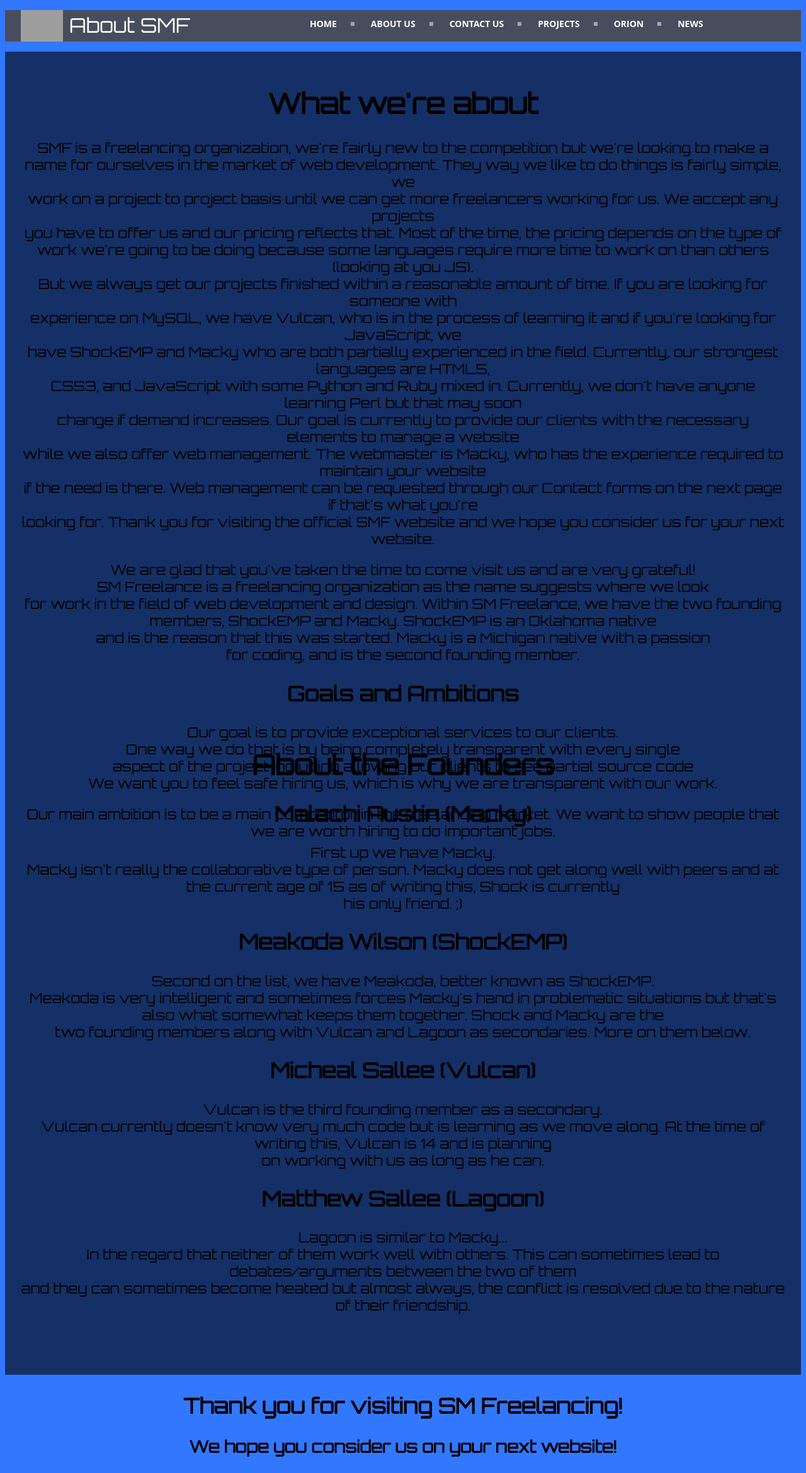
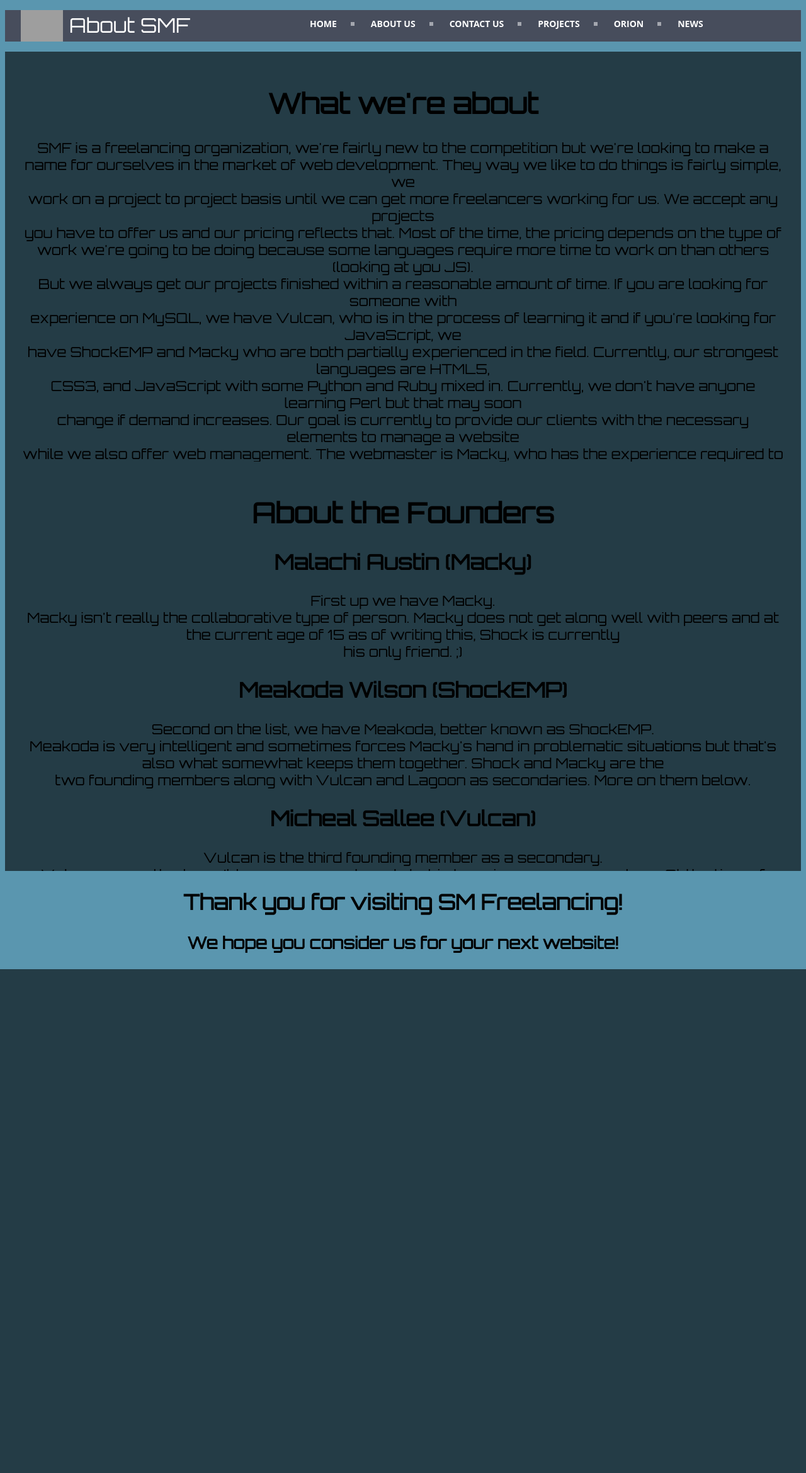
Before and after one commit to orion-solutions/smfwebsite, a PHP site: page /about-us/About.html in a window 1280 px wide. Shown: the whole page at 63% size. After the commit the page ends 1539 px from the top, so only its background shows below. Run offline with PHP 8.4, Linux system fonts and the light colour scheme; grey boxes are pictures that could not be loaded.

Commit message:
Aesthetic changes to About page

```diff
--- a/Style/About.css
+++ b/Style/About.css
@@ -165,7 +165,7 @@ header {
 }
 
 body {
-    background-color: rgb(50,120,255)
+    background-color: rgb(90,150,175)
 }
 
 #opening-pitch {
@@ -174,8 +174,9 @@ body {
     font-family: 'Orbitron';
     font-size: 22px;
     font: bold;
-    height: 1000px;
+    height: 600px;
     padding: 2%;
+    overflow-y: scroll;
 }
 
 #about-f {
@@ -184,8 +185,8 @@ body {
     font-family: 'Orbitron';
     font-size: 22px;
     font: bold;
-    overflow-y: none;
-    height: 1000px;
+    overflow-y: scroll;
+    height: 600px;
     padding: 2%;
 }
 
--- a/about-us/About.html
+++ b/about-us/About.html
@@ -76,7 +76,7 @@
     <footer>
 
         <h2 id="ty">Thank you for visiting SM Freelancing!</h2>
-        <h3 id="ty">We hope you consider us on your next website!</h3>
+        <h3 id="ty">We hope you consider us for your next website!</h3>
 
     </footer>
 </body>
```
